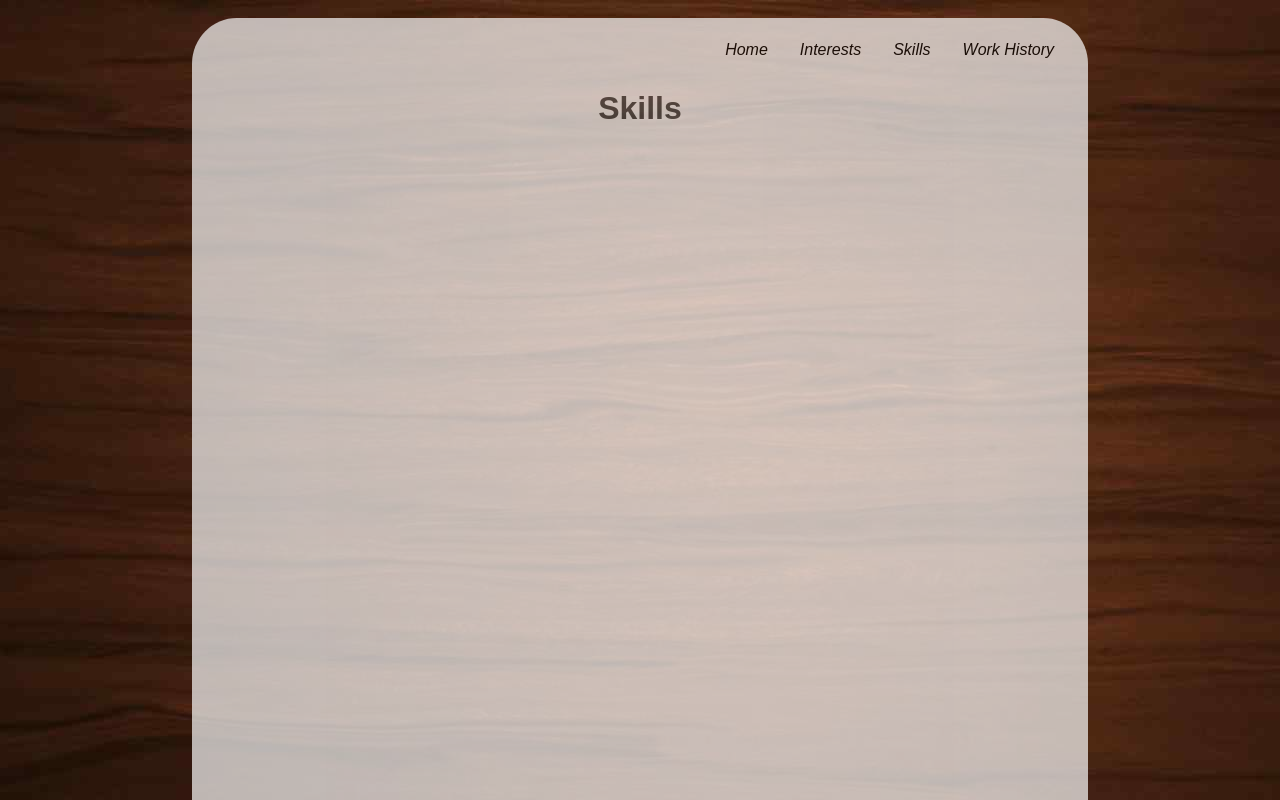
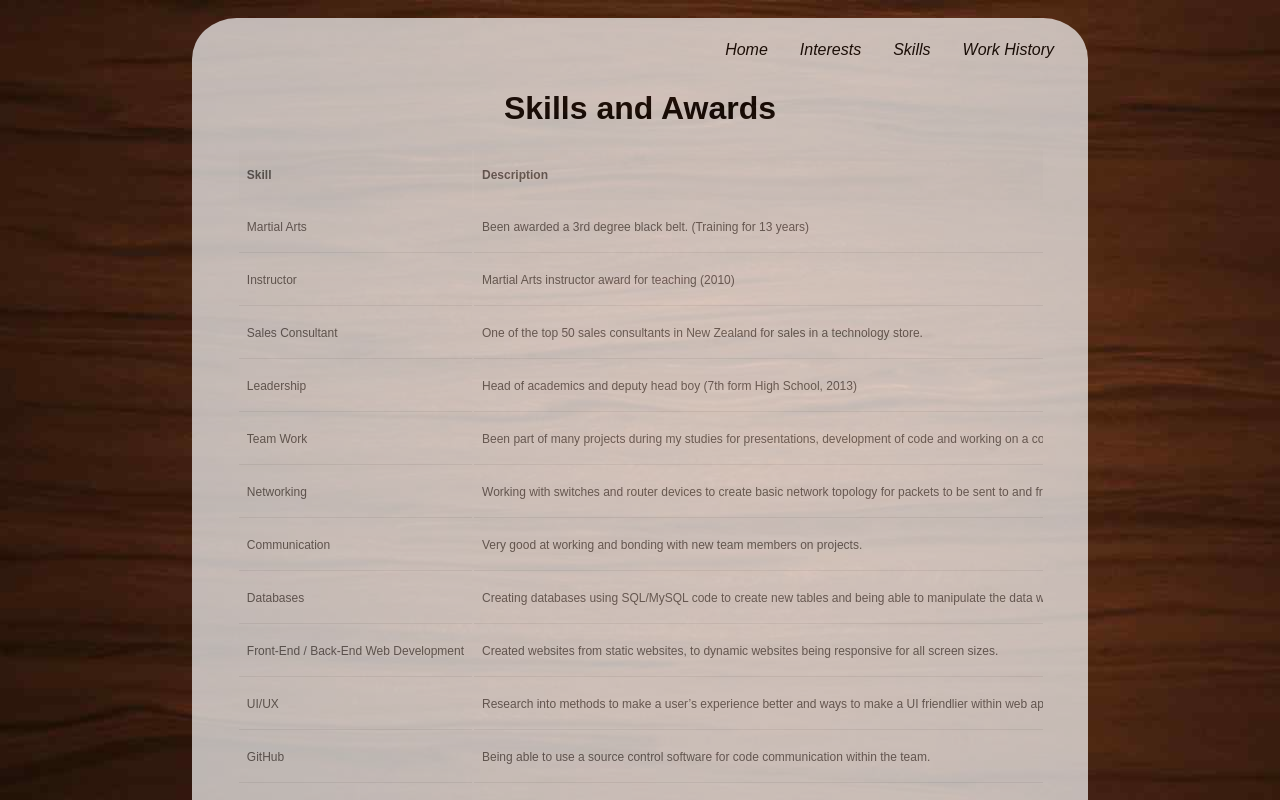
Before and after one commit to kartikkumarpatel/my-website, a React (Create React App) app: page /skills in a window 1280 px wide. Shown: the top 800 px of the page. Built offline with nearby package versions, Linux system fonts and the light colour scheme.

Commit message:
table of awards

```diff
--- a/package.json
+++ b/package.json
@@ -3,10 +3,13 @@
   "version": "0.1.0",
   "private": true,
   "dependencies": {
+    "rc-table": "^6.1.6",
     "react": "^16.2.0",
     "react-bootstrap": "^0.32.1",
+    "react-bootstrap-table": "^4.3.1",
     "react-dom": "^16.2.0",
     "react-event-timeline": "^1.5.0",
+    "react-router-dom": "^4.2.2",
     "react-scripts": "1.1.1"
   },
   "scripts": {
--- a/src/experience/Experience.jsx
+++ b/src/experience/Experience.jsx
@@ -4,7 +4,7 @@ import {Timeline, TimelineEvent} from 'react-event-timeline';
 class Experience extends Component {
   render() {
     return (
-      <div className="Home">
+      <div className="experience">
           <h1>Work History</h1>
 
             <Timeline style={{float:"center", width:"50%"}}>
--- a/src/skills/Skills.jsx
+++ b/src/skills/Skills.jsx
@@ -1,15 +1,40 @@
 import React, { Component } from 'react';
-
+import Table from 'rc-table';
+import 'rc-table/assets/index.css';
 
 class Skills extends Component {
   render() {
-    console.log("testing");
+
+  const columns = [{
+      title: 'Skill', dataIndex: 'skill', key:'skill', width: 200,
+    }, {
+      title: 'Description', dataIndex: 'desc', key:'desc', width: 500,
+    }
+  ];
+
+
+const data = [
+  { skill: 'Martial Arts', desc: 'Been awarded a 3rd degree black belt. (Training for 13 years)' },
+  { skill: 'Instructor', desc: 'Martial Arts instructor award for teaching (2010)' },
+  { skill: 'Sales Consultant', desc: 'One of the top 50 sales consultants in New Zealand for sales in a technology store.' },
+
+  { skill: 'Leadership', desc: 'Head of academics and deputy head boy (7th form High School, 2013)' },
+  { skill: 'Team Work', desc: 'Been part of many projects during my studies for presentations, development of code and working on a companies platform rebuild.' },
+
+
+  { skill: 'Networking', desc: 'Working with switches and router devices to create basic network topology for packets to be sent to and fro (completed CCNA 1 certificate).' },
+  { skill: 'Communication', desc: 'Very good at working and bonding with new team members on projects.'},
+  { skill: 'Databases', desc: 'Creating databases using SQL/MySQL code to create new tables and being able to manipulate the data within it.' },
+  { skill: 'Front-End / Back-End Web Development', desc: 'Created websites from static websites, to dynamic websites being responsive for all screen sizes.' },
+  { skill: 'UI/UX', desc: 'Research into methods to make a user’s experience better and ways to make a UI friendlier within web application' },
+  { skill: 'GitHub', desc: 'Being able to use a source control software for code communication within the team.' },
+];
 
     return (
-      <div className="Home">
-         <div className="container">
-            <h1>Skills</h1>
-        </div>
+      <div className="skills">
+          <h1>Skills and Awards</h1>
+
+           <Table columns={columns} data={data} style={{marginLeft:"5%", marginRight:"5%"}}/>
       </div>
     );
   }
```
Also changed, not shown: 1 other file (tests, documents, lock files or other folders).
